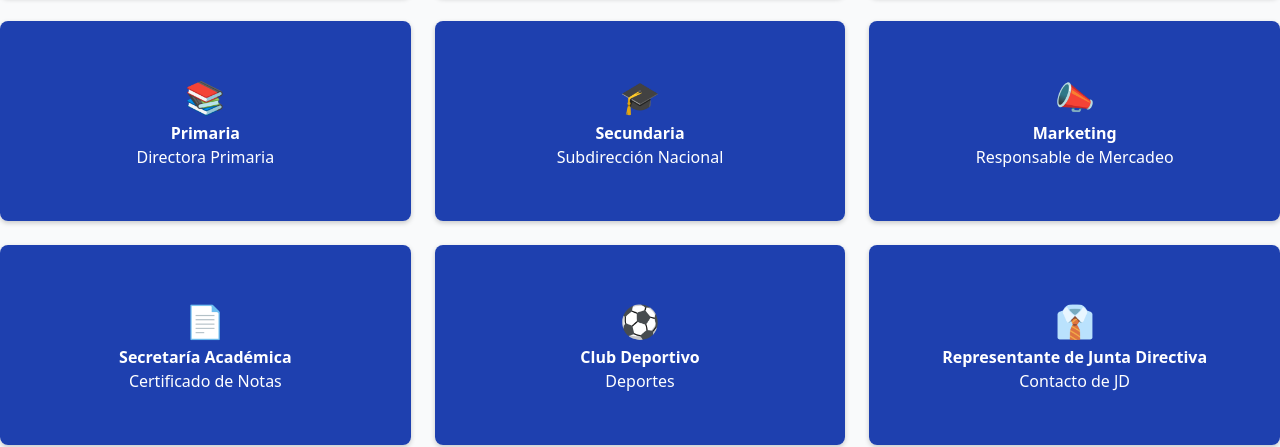
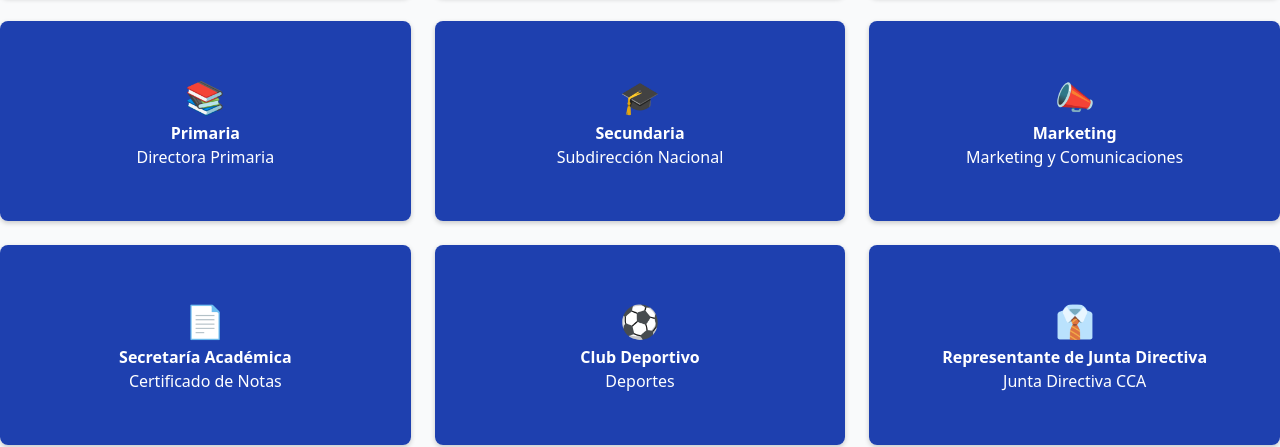
Before and after one commit to eyner93/portalespadredsm, a plain HTML site: page index.html in a window 1280 px wide. Shown: the part 4046-4493 px from the top of the page. Drawn offline with nearby package versions, Linux system fonts and the light colour scheme.

Commit message:
Update index.html

```diff
--- a/index.html
+++ b/index.html
@@ -1028,12 +1028,12 @@ document.addEventListener("DOMContentLoaded", function() {
         <div class="flip-card-front" style="background:#1e40af; color:white;">
           <span style="font-size:2rem;">📣</span>
           <span style="font-weight:bold;">Marketing</span>
-          <span>Responsable de Mercadeo</span>
+          <span>Marketing y Comunicaciones</span>
         </div>
         <div class="flip-card-back" style="background:#1e3a8a; color:white;"
-             onclick="window.location.href='mailto:difusiondsm@dsm.edu.ni?subject=Consulta%20Marketing'">
+             onclick="window.location.href='mailto:difusion@dsm.edu.ni?subject=Consulta%20Marketing'">
           <p>Escríbenos a:</p>
-          <span style="text-decoration:underline; cursor:pointer;">difusiondsm@dsm.edu.ni</span>
+          <span style="text-decoration:underline; cursor:pointer;">difusion@dsm.edu.ni</span>
         </div>
       </div>
     </div>
@@ -1076,12 +1076,12 @@ document.addEventListener("DOMContentLoaded", function() {
     <div class="flip-card-front" style="background:#1e40af; color:white;">
       <span style="font-size:2rem;">👔</span>
       <span style="font-weight:bold;">Representante de Junta Directiva</span>
-      <span>Contacto de JD</span>
+      <span>Junta Directiva CCA</span>
     </div>
     <div class="flip-card-back" style="background:#1e3a8a; color:white;"
-         onclick="window.location.href='mailto:carola.hilffert@dsm.edu.ni?subject=Consulta%20Junta%20Directiva'">
+         onclick="window.location.href='mailto:bdv@dsm.edu.ni?subject=Consulta%20Junta%20Directiva'">
       <p>Escríbenos a:</p>
-      <span style="text-decoration:underline; cursor:pointer;">carola.hilffert@dsm.edu.ni</span>
+      <span style="text-decoration:underline; cursor:pointer;">bdv@dsm.edu.ni</span>
     </div>
   </div>
 </div>
```
